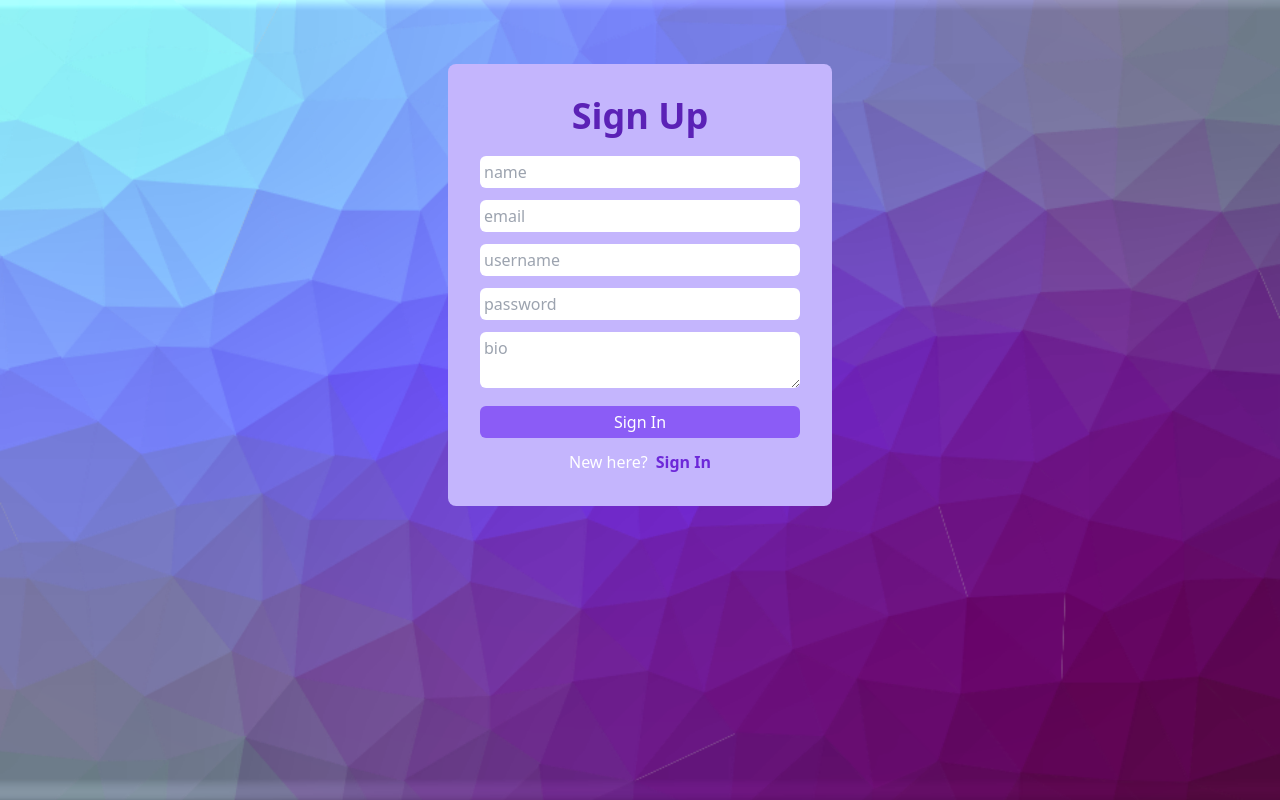
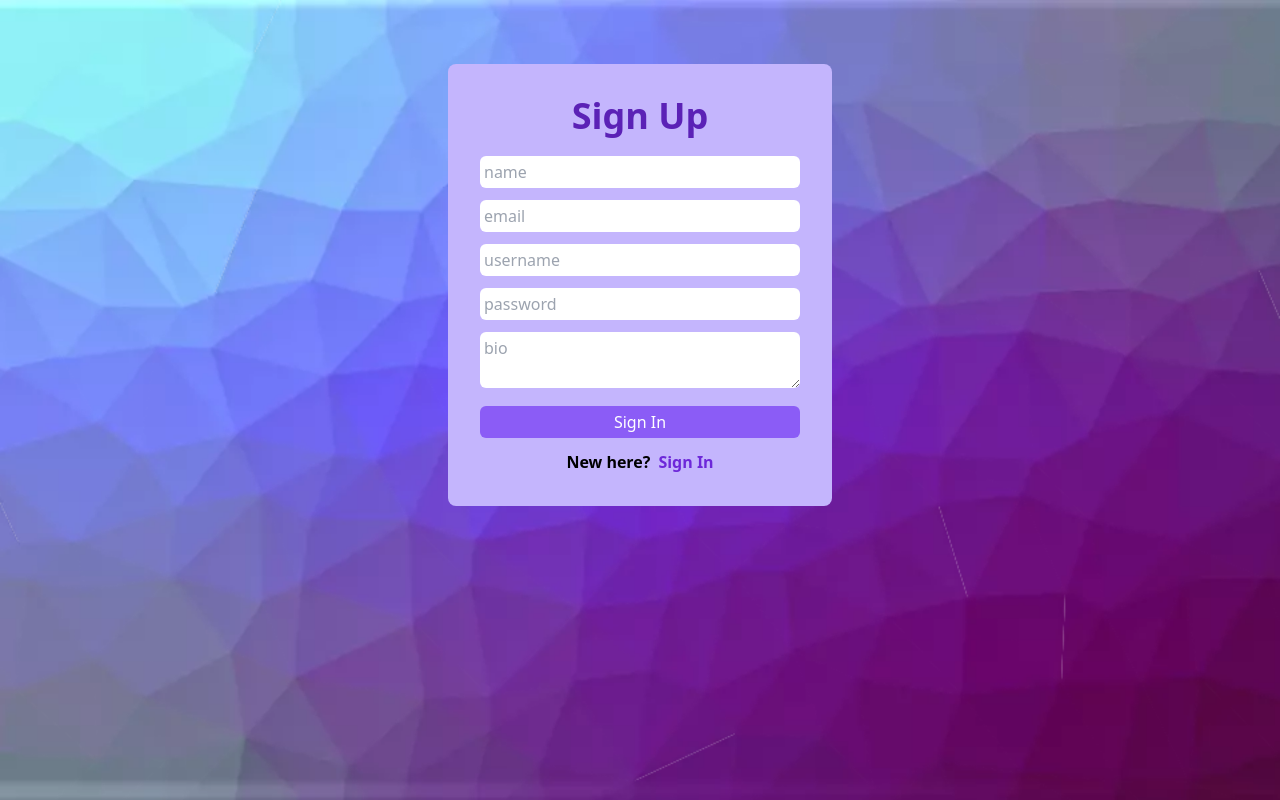
Before and after one commit to t-rex777/june, a React (Create React App) app in the folder packages/app/: page /signup in a window 1280 px wide. Built offline with nearby package versions, Linux system fonts and the light colour scheme.

Commit message:
chore: webp pkg

```diff
--- a/packages/app/src/features/userAuth/pages/Signin.tsx
+++ b/packages/app/src/features/userAuth/pages/Signin.tsx
@@ -3,7 +3,7 @@ import { Link, useHistory, useLocation } from "react-router-dom";
 import { SigninUser } from "../userTypes";
 import { useAppDispatch, useAppSelector } from "../../../app/hooks";
 import { getUserData, signout, userSignin } from "../userSlice";
-import gradient from "../../../images/gradient1.png";
+import gradient from "../../../images/gradient1.webp";
 import GoogleButton from "react-google-button";
 import { API } from "../../../API";
 import { useEffect } from "react";
--- a/packages/app/src/features/userAuth/pages/Signup.tsx
+++ b/packages/app/src/features/userAuth/pages/Signup.tsx
@@ -3,7 +3,7 @@ import { Link, Redirect } from "react-router-dom";
 import { SignupUser } from "../userTypes";
 import { useAppDispatch } from "../../../app/hooks";
 import { signout, userSignup } from "../userSlice";
-import gradient from "../../../images/gradient1.png";
+import gradient from "../../../images/gradient1.webp";
 
 const Signup: React.FC = () => {
   const dispatch = useAppDispatch();
@@ -102,7 +102,7 @@ const Signup: React.FC = () => {
             Sign In
           </button>
         </div>
-        <p className="text-white text-center mt-3">
+        <p className="font-bold text-center mt-3">
           New here?
           <Link to="/signin" className="text-purple-700 ml-2 font-bold	">
             Sign In
```
Also changed, not shown: packages/app/src/images/gradient1.webp (added).
